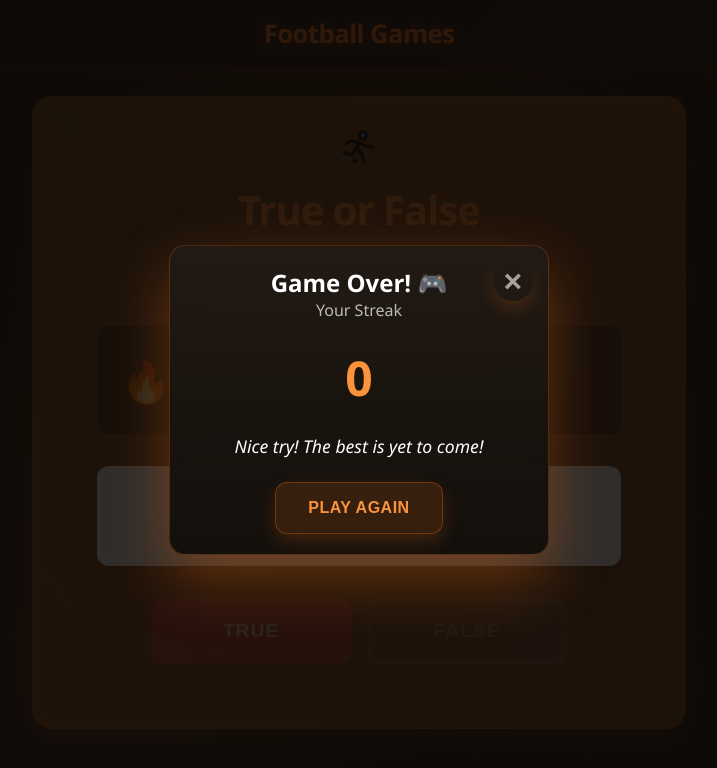
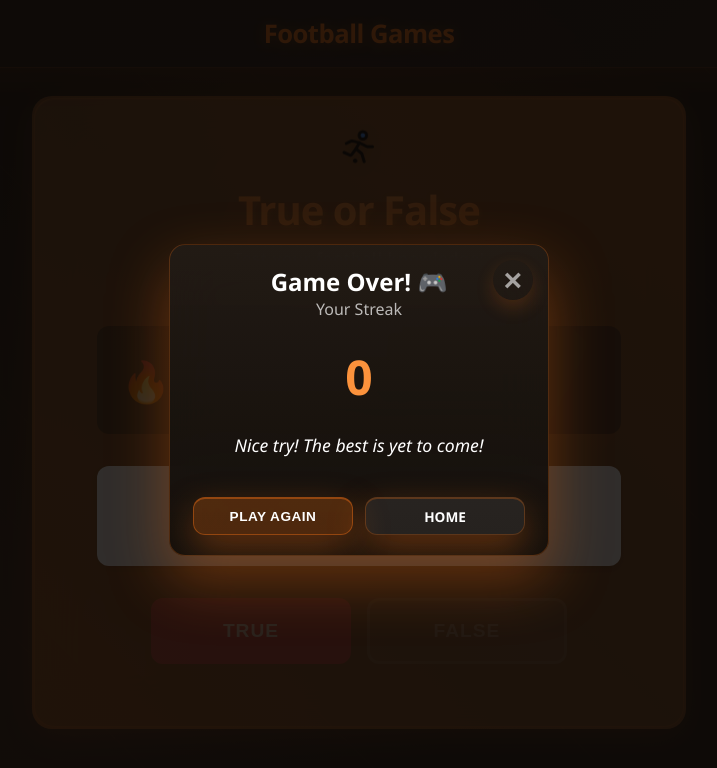
Before and after one commit to jpmarteleur/football-games, a plain HTML site: page truefalse/index.html in a window 1280 px wide. Both pictures are taken after a click on the button "TRUE". Shown: the whole page, without its empty margins (281-998 px from the left). Drawn offline with Linux system fonts and the light colour scheme.

Commit message:
unified modal styling and structure

```diff
--- a/assets/js/games/TrueFalse/TrueFalseGame.js
+++ b/assets/js/games/TrueFalse/TrueFalseGame.js
@@ -341,7 +341,14 @@ class TrueFalseGame {
                     <div class="streak-result">${this.currentStreak}</div>
                     ${isNewRecord ? '<div class="best-streak-badge">🎉 NEW RECORD! 🎉</div>' : ''}
                     <div class="fun-message">${randomMessage}</div>
-                    <button class="play-again-btn" onclick="game.playAgain()">Play Again</button>
+                    <div style="display: flex; gap: 12px; justify-content: center; margin-top: 20px; flex-wrap: wrap;">
+                        <button class="modal-button" id="playAgainBtn" style="flex: 1; max-width: 160px; background: rgba(249, 115, 22, 0.25); border-color: rgba(249, 115, 22, 0.4);">
+                            Play Again
+                        </button>
+                        <a href="../index.html" class="modal-button" style="flex: 1; max-width: 160px; display: inline-block; text-decoration: none; background: rgba(255, 255, 255, 0.08); border-color: rgba(249, 115, 22, 0.25);" aria-label="Go to home page">
+                            Home
+                        </a>
+                    </div>
                 </div>
             </div>
         `;
@@ -352,8 +359,14 @@ class TrueFalseGame {
             modal.classList.add('show');
         }, 10);
 
-        // Add close button event listener
+        // Add button event listeners
+        const playAgainBtn = document.getElementById('playAgainBtn');
         const closeBtn = document.getElementById('modalClose');
+
+        if (playAgainBtn) {
+            playAgainBtn.addEventListener('click', () => this.playAgain());
+        }
+
         if (closeBtn) {
             closeBtn.addEventListener('click', () => this.playAgain());
         }
```
Also changed, not shown: playerwordle/index.html (+8 -1 lines).
